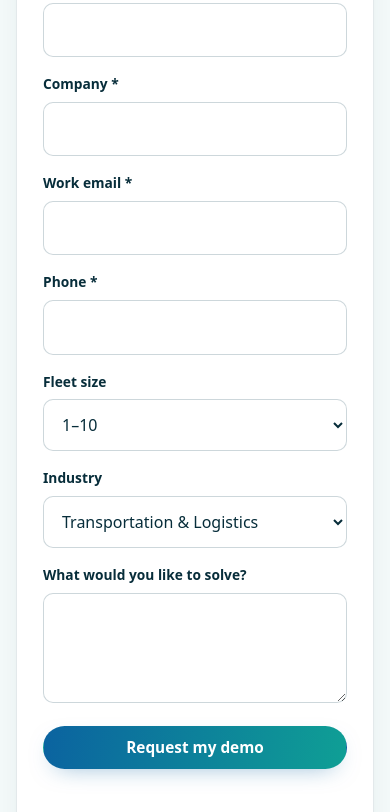
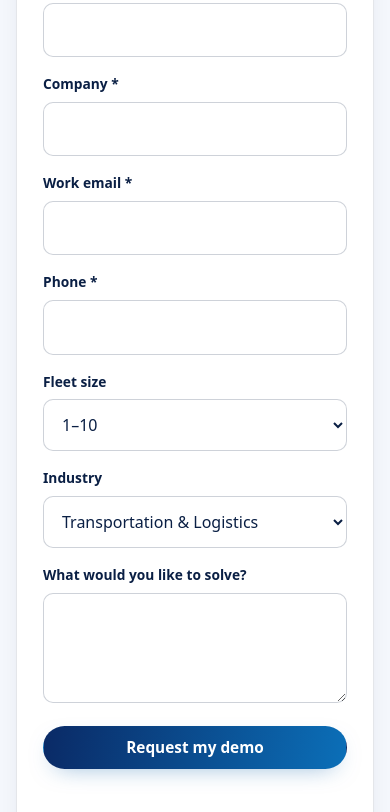
Before and after one commit to dkiran/a3trackwebsite, an Astro site: page /contact in a window 390 px wide. Shown: the part 630-1442 px from the top of the page. Built offline with nearby package versions, Linux system fonts and the light colour scheme; Astro itself is replaced by a stand-in of ours.

Commit message:
Switch colour scheme to navy, peacock blue and white
Drop the teal and green tones: navy for text and dark surfaces, peacock
blue for accents, white and light blue-grey for backgrounds. Logo, favicon
and social image regenerated to match.

Co-Authored-By: Claude Fable 5.2 <noreply@anthropic.com>
Claude-Session: https://claude.ai/code/session_01Pwk81Ws7sqgPyKJt9TYN3C

```diff
--- a/src/components/Logo.astro
+++ b/src/components/Logo.astro
@@ -1,5 +1,5 @@
 <svg viewBox="0 0 40 40" fill="none" aria-hidden="true">
-  <defs><linearGradient id="lg" x1="0" y1="0" x2="40" y2="40"><stop stop-color="#0b63a0"/><stop offset="1" stop-color="#12a89a"/></linearGradient></defs>
+  <defs><linearGradient id="lg" x1="0" y1="0" x2="40" y2="40"><stop stop-color="#0a2a66"/><stop offset="1" stop-color="#0b6fb8"/></linearGradient></defs>
   <rect width="40" height="40" rx="11" fill="url(#lg)"/>
   <path d="M20 8.5L30 30h-5.2l-1.7-4h-6.2l-1.7 4H10L20 8.5z" fill="#ffffff"/>
   <circle cx="20" cy="21" r="2.6" fill="url(#lg)"/>
--- a/src/pages/contact.astro
+++ b/src/pages/contact.astro
@@ -51,7 +51,7 @@ const schema = { '@context': 'https://schema.org', '@type': 'ContactPage', name:
 </Base>
 <style>
   .contacts li { display: flex; gap: 14px; align-items: flex-start; padding: 16px 0; border-bottom: 1px solid var(--line); }
-  .contacts .ico { flex: none; width: 42px; height: 42px; border-radius: 11px; display: grid; place-items: center; color: var(--teal); background: rgba(11, 99, 160, 0.14); }
+  .contacts .ico { flex: none; width: 42px; height: 42px; border-radius: 11px; display: grid; place-items: center; color: var(--teal); background: rgba(11, 94, 168, 0.14); }
   .contacts .ico :global(svg) { width: 20px; height: 20px; }
   .contacts strong { display: block; font-size: 0.85rem; color: var(--muted); font-weight: 500; }
   .contacts span, .contacts a { color: var(--text); }
--- a/src/pages/glossary.astro
+++ b/src/pages/glossary.astro
@@ -39,6 +39,6 @@ const schema = {
   .gl__l { font-size: 2.6rem; background: var(--grad); -webkit-background-clip: text; background-clip: text; color: transparent; margin: 0; }
   dl { margin: 0; } dd { margin: 0; color: var(--muted); }
   .gl__t { padding: 10px 0 18px; scroll-margin-top: 90px; } .gl__t h3 { margin-bottom: 6px; }
-  .gl__t:target { background: rgba(0, 131, 138, 0.07); border-radius: 12px; padding-inline: 14px; margin-inline: -14px; }
+  .gl__t:target { background: rgba(11, 94, 168, 0.07); border-radius: 12px; padding-inline: 14px; margin-inline: -14px; }
   @media (max-width: 560px) { .gl { grid-template-columns: 1fr; } }
 </style>
--- a/src/pages/index.astro
+++ b/src/pages/index.astro
@@ -215,8 +215,8 @@ const nums = [
   .nums strong { display: block; font: 700 clamp(2.4rem, 5vw, 3.4rem)/1 var(--display); background: var(--grad); -webkit-background-clip: text; background-clip: text; color: transparent; margin-bottom: 10px; }
   .nums div > span { color: var(--muted); font-size: 0.93rem; }
 
-  .aipanel { background: linear-gradient(180deg, #073a48, #052a35); border: 1px solid var(--line-strong); border-radius: var(--radius-lg); padding: clamp(18px, 3vw, 28px); box-shadow: 0 40px 90px -50px rgba(6, 59, 76, 0.8); }
-  .aipanel__q { margin-left: auto; width: fit-content; max-width: 90%; background: #0d5d70; padding: 12px 16px; border-radius: 16px 16px 4px 16px; font-size: 0.95rem; margin-bottom: 16px; }
+  .aipanel { background: linear-gradient(180deg, #0b2755, #071a3a); border: 1px solid var(--line-strong); border-radius: var(--radius-lg); padding: clamp(18px, 3vw, 28px); box-shadow: 0 40px 90px -50px rgba(10, 31, 68, 0.8); }
+  .aipanel__q { margin-left: auto; width: fit-content; max-width: 90%; background: #164a9a; padding: 12px 16px; border-radius: 16px 16px 4px 16px; font-size: 0.95rem; margin-bottom: 16px; }
   .aipanel__q span { display: block; font-size: 0.68rem; opacity: .7; text-transform: uppercase; letter-spacing: .1em; }
   .aipanel__a { background: rgba(255, 255, 255, 0.04); border: 1px solid var(--line); border-radius: 4px 16px 16px 16px; padding: 16px; }
   .aipanel__tag { font: 700 0.68rem/1 var(--font); letter-spacing: .1em; text-transform: uppercase; background: var(--grad); -webkit-background-clip: text; background-clip: text; color: transparent; }
--- a/src/pages/platform/index.astro
+++ b/src/pages/platform/index.astro
@@ -39,7 +39,7 @@ const layers = [
   <section class="section section--light">
     <div class="container">
       <div class="head center reveal"><span class="eyebrow">Solutions</span><h2>Modules that share one brain</h2><p class="lead">Turn on what you need. Everything works together from day one.</p></div>
-      <div class="chips reveal" style="justify-content:center">{solutions.map((s) => <a class="chip" style="color:var(--ink);border-color:#c4d9db;background:#fff" href={`/solutions/${s.slug}/`}><Icon name={s.icon} size={16} />{s.name}</a>)}</div>
+      <div class="chips reveal" style="justify-content:center">{solutions.map((s) => <a class="chip" style="color:var(--ink);border-color:#c5d3e6;background:#fff" href={`/solutions/${s.slug}/`}><Icon name={s.icon} size={16} />{s.name}</a>)}</div>
     </div>
   </section>
   <section class="section"><div class="container"><div class="head center reveal"><span class="eyebrow">FAQ</span><h2>Platform questions</h2></div><Faq items={faqs.slice(1)} /></div></section>
--- a/src/pages/pricing.astro
+++ b/src/pages/pricing.astro
@@ -40,7 +40,7 @@ const faqs = [
 <style>
   .plan { display: flex; flex-direction: column; }
   .plan .btn { margin-top: auto; }
-  .plan--hot { border-color: rgba(0, 131, 138, 0.6); box-shadow: 0 30px 70px -45px rgba(0, 131, 138, 0.5); }
+  .plan--hot { border-color: rgba(11, 94, 168, 0.6); box-shadow: 0 30px 70px -45px rgba(11, 94, 168, 0.5); }
   .plan__tag { position: absolute; top: -12px; right: 20px; font: 700 0.7rem/1 var(--font); letter-spacing: .08em; text-transform: uppercase; padding: 7px 12px; border-radius: 999px; background: var(--grad); color: #fff; }
   .plan__price { font: 700 1.7rem/1.2 var(--display); color: var(--text) !important; }
   .plan__price small { display: block; font: 400 0.85rem var(--font); color: var(--muted); }
--- a/src/styles/global.css
+++ b/src/styles/global.css
@@ -3,28 +3,28 @@
 
 :root {
   --bg: #ffffff;
-  --bg-2: #f3f9f9;
+  --bg-2: #f4f7fc;
   --surface: #ffffff;
-  --surface-2: #f3f9f9;
-  --line: rgba(6, 59, 76, 0.11);
-  --line-strong: rgba(6, 59, 76, 0.2);
-  --text: #072d3a;
-  --muted: #4a6570;
-  --blue: #0b63a0;
-  --blue-2: #0b63a0;
-  --teal: #00838a;
+  --surface-2: #f4f7fc;
+  --line: rgba(10, 31, 68, 0.11);
+  --line-strong: rgba(10, 31, 68, 0.2);
+  --text: #0a1f44;
+  --muted: #4c5b78;
+  --blue: #0a2a66;
+  --blue-2: #0b5ea8;
+  --teal: #0b5ea8;
   --amber: #c9962a;
   --ok: #1f9d6e;
-  --sky: #3b8fd0;
+  --sky: #3d8bef;
   --red: #d64550;
-  --grad: linear-gradient(100deg, #0b63a0 0%, #0f9f95 100%);
-  --ink: #072d3a;
-  --ink-muted: #4a6570;
-  --paper: #e9f4f5;
-  --paper-line: #cfe3e4;
+  --grad: linear-gradient(100deg, #0a2a66 0%, #0b6fb8 100%);
+  --ink: #0a1f44;
+  --ink-muted: #4c5b78;
+  --paper: #e9f0f9;
+  --paper-line: #cfdcee;
   --radius: 16px;
   --radius-lg: 24px;
-  --shadow: 0 24px 60px -28px rgba(6, 59, 76, 0.35);
+  --shadow: 0 24px 60px -28px rgba(10, 31, 68, 0.35);
   --font: 'Inter Variable', system-ui, -apple-system, 'Segoe UI', Roboto, sans-serif;
   --display: 'Space Grotesk Variable', 'Inter Variable', system-ui, sans-serif;
   --w: 1200px;
@@ -32,9 +32,9 @@
 
 /* Deep-peacock surfaces: re-scope the tokens so text and lines stay legible. */
 .viz, .aipanel, .cta, .footer {
-  --text: #eef8f8; --muted: #a5c4c9; --line: rgba(255, 255, 255, 0.1); --line-strong: rgba(255, 255, 255, 0.2);
-  --teal: #3fd6c6; --blue-2: #7fd0e6; --amber: #f0c463; --ok: #5fd3a0; --sky: #6fb8f0; --red: #ff7a85;
-  --grad: linear-gradient(100deg, #2c9be0 0%, #3fd6c6 100%);
+  --text: #f1f6ff; --muted: #a9bbd8; --line: rgba(255, 255, 255, 0.1); --line-strong: rgba(255, 255, 255, 0.2);
+  --teal: #6cc3ff; --blue-2: #8fd0ff; --amber: #f0c463; --ok: #5fd3a0; --sky: #6cc3ff; --red: #ff7a85;
+  --grad: linear-gradient(100deg, #2c8be0 0%, #6cc3ff 100%);
   color: var(--text);
 }
 
@@ -64,7 +64,7 @@ ul { margin: 0; padding: 0; list-style: none; }
 .section--light { background: var(--paper); color: var(--ink); }
 .section--light p, .section--light li { color: var(--ink-muted); }
 .section--light h2, .section--light h3 { color: var(--ink); }
-.section--light a:not(.btn) { color: #00727a; }
+.section--light a:not(.btn) { color: #0b5ea8; }
 .center { text-align: center; }
 .head { max-width: 760px; margin-bottom: clamp(32px, 5vw, 56px); }
 .head.center { margin-inline: auto; }
@@ -76,7 +76,7 @@ ul { margin: 0; padding: 0; list-style: none; }
   letter-spacing: 0.14em; text-transform: uppercase; color: var(--teal); margin-bottom: 18px;
 }
 .eyebrow::before { content: ''; width: 22px; height: 2px; background: var(--grad); border-radius: 2px; }
-.section--light .eyebrow { color: #00727a; }
+.section--light .eyebrow { color: #0b5ea8; }
 .grad-text { background: var(--grad); -webkit-background-clip: text; background-clip: text; color: transparent; }
 
 /* Buttons */
@@ -85,11 +85,11 @@ ul { margin: 0; padding: 0; list-style: none; }
   padding: 13px 22px; border-radius: 999px; font: 600 0.96rem/1 var(--font);
   border: 1px solid transparent; cursor: pointer; transition: transform .2s, box-shadow .2s, background .2s, border-color .2s; white-space: nowrap;
 }
-.btn--primary { background: var(--grad); color: #fff; box-shadow: 0 8px 24px -12px rgba(11, 99, 160, 0.55); }
-.btn--primary:hover { color: #fff; transform: translateY(-2px); box-shadow: 0 14px 30px -12px rgba(15, 159, 149, 0.55); }
+.btn--primary { background: var(--grad); color: #fff; box-shadow: 0 8px 24px -12px rgba(11, 94, 168, 0.55); }
+.btn--primary:hover { color: #fff; transform: translateY(-2px); box-shadow: 0 14px 30px -12px rgba(11, 111, 184, 0.55); }
 .btn--ghost { border-color: var(--line-strong); color: var(--text); background: rgba(255, 255, 255, 0.03); }
 .btn--ghost:hover { border-color: var(--teal); color: var(--text); }
-.section--light .btn--ghost { color: var(--ink); border-color: #c4d9db; background: #fff; }
+.section--light .btn--ghost { color: var(--ink); border-color: #c5d3e6; background: #fff; }
 .btn--sm { padding: 10px 16px; font-size: 0.88rem; }
 .btn-row { display: flex; flex-wrap: wrap; gap: 12px; }
 .center .btn-row { justify-content: center; }
@@ -113,8 +113,8 @@ ul { margin: 0; padding: 0; list-style: none; }
 .mega--wide { width: min(92vw, 640px); display: grid; grid-template-columns: 1fr 1fr; gap: 2px; }
 .nav__item:hover .mega, .nav__item:focus-within .mega { opacity: 1; visibility: visible; transform: translate(-50%, 0); }
 .mega a { display: flex; gap: 12px; align-items: flex-start; padding: 10px 12px; border-radius: 10px; color: var(--text); }
-.mega a:hover { background: rgba(0, 131, 138, 0.1); color: var(--text); }
-.mega a .ico { flex: none; width: 34px; height: 34px; border-radius: 9px; background: rgba(11, 99, 160, 0.14); display: grid; place-items: center; color: var(--teal); }
+.mega a:hover { background: rgba(11, 94, 168, 0.1); color: var(--text); }
+.mega a .ico { flex: none; width: 34px; height: 34px; border-radius: 9px; background: rgba(11, 94, 168, 0.14); display: grid; place-items: center; color: var(--teal); }
 .mega a .ico svg { width: 18px; height: 18px; }
 .mega strong { display: block; font-size: 0.93rem; font-weight: 600; line-height: 1.3; }
 .mega small { display: block; color: var(--muted); font-size: 0.8rem; line-height: 1.35; margin-top: 2px; }
@@ -140,22 +140,22 @@ ul { margin: 0; padding: 0; list-style: none; }
 .g3 { grid-template-columns: repeat(auto-fit, minmax(min(100%, 300px), 1fr)); }
 .g4 { grid-template-columns: repeat(auto-fit, minmax(min(100%, 230px), 1fr)); }
 .card {
-  position: relative; background: #fff; box-shadow: 0 12px 32px -26px rgba(6, 59, 76, 0.45);
+  position: relative; background: #fff; box-shadow: 0 12px 32px -26px rgba(10, 31, 68, 0.45);
   border: 1px solid var(--line); border-radius: var(--radius); padding: 26px; color: var(--text);
   transition: transform .25s, border-color .25s, box-shadow .25s; display: block; height: 100%;
 }
-a.card:hover { transform: translateY(-4px); border-color: rgba(0, 131, 138, 0.45); color: var(--text); box-shadow: 0 24px 50px -28px rgba(6, 59, 76, 0.4); }
+a.card:hover { transform: translateY(-4px); border-color: rgba(11, 94, 168, 0.45); color: var(--text); box-shadow: 0 24px 50px -28px rgba(10, 31, 68, 0.4); }
 .card p { color: var(--muted); margin: 0; font-size: 0.96rem; }
 .card h3 { margin-bottom: 8px; }
-.card .ico { width: 46px; height: 46px; border-radius: 12px; display: grid; place-items: center; margin-bottom: 18px; color: var(--teal); background: rgba(0, 131, 138, 0.1); border: 1px solid var(--line); }
+.card .ico { width: 46px; height: 46px; border-radius: 12px; display: grid; place-items: center; margin-bottom: 18px; color: var(--teal); background: rgba(11, 94, 168, 0.1); border: 1px solid var(--line); }
 .card .ico svg { width: 22px; height: 22px; }
 .card .more { display: inline-block; margin-top: 14px; font-weight: 600; font-size: 0.9rem; color: var(--blue-2); }
 .section--light .card { background: #fff; border-color: var(--paper-line); color: var(--ink); box-shadow: 0 10px 30px -22px rgba(22, 24, 29, 0.35); }
 .section--light .card p { color: var(--ink-muted); }
-.section--light .card .ico { color: #00727a; background: #e0f1f2; border-color: #c4e2e3; }
-.section--light a.card:hover { color: var(--ink); border-color: #00727a; }
+.section--light .card .ico { color: #0b5ea8; background: #e3eefb; border-color: #c5d9f0; }
+.section--light a.card:hover { color: var(--ink); border-color: #0b5ea8; }
 .num { font: 700 0.85rem/1 var(--display); color: var(--teal); width: 36px; height: 36px; border-radius: 50%; border: 1px solid var(--line-strong); display: grid; place-items: center; margin-bottom: 16px; }
-.section--light .num { color: #00727a; border-color: #c4d9db; }
+.section--light .num { color: #0b5ea8; border-color: #c5d3e6; }
 .chip { display: inline-flex; align-items: center; gap: 8px; padding: 8px 14px; border-radius: 999px; border: 1px solid var(--line-strong); color: var(--text); font-size: 0.9rem; font-weight: 500; background: rgba(255, 255, 255, 0.03); }
 .chip svg { width: 16px; height: 16px; color: var(--teal); }
 a.chip:hover { border-color: var(--teal); color: var(--text); }
@@ -165,17 +165,17 @@ a.chip:hover { border-color: var(--teal); color: var(--text); }
 .split { display: grid; grid-template-columns: repeat(auto-fit, minmax(min(100%, 440px), 1fr)); gap: clamp(32px, 6vw, 80px); align-items: center; }
 
 /* Answer box (AEO) */
-.answer { border: 1px solid var(--line-strong); border-left: 4px solid var(--teal); border-radius: var(--radius); padding: 28px clamp(20px, 4vw, 36px); background: rgba(0, 131, 138, 0.05); }
+.answer { border: 1px solid var(--line-strong); border-left: 4px solid var(--teal); border-radius: var(--radius); padding: 28px clamp(20px, 4vw, 36px); background: rgba(11, 94, 168, 0.05); }
 .answer h2 { font-size: clamp(1.3rem, 2.4vw, 1.7rem); margin-bottom: 12px; }
 .answer p { margin: 0; font-size: 1.08rem; color: var(--text); }
-.section--light .answer { background: #fff; border-color: var(--paper-line); border-left-color: #00727a; }
+.section--light .answer { background: #fff; border-color: var(--paper-line); border-left-color: #0b5ea8; }
 .section--light .answer p { color: var(--ink); }
 
 /* Page hero */
 .phero { position: relative; padding: clamp(56px, 8vw, 110px) 0 clamp(48px, 7vw, 90px); overflow: hidden; }
 .phero::before { content: ''; position: absolute; inset: 0; background:
-  radial-gradient(700px 380px at 85% -10%, rgba(11, 99, 160, 0.14), transparent 65%),
-  radial-gradient(600px 340px at 5% 110%, rgba(0, 131, 138, 0.08), transparent 65%); pointer-events: none; }
+  radial-gradient(700px 380px at 85% -10%, rgba(11, 94, 168, 0.14), transparent 65%),
+  radial-gradient(600px 340px at 5% 110%, rgba(11, 94, 168, 0.08), transparent 65%); pointer-events: none; }
 .phero::after { content: ''; position: absolute; inset: 0; background-image: linear-gradient(var(--line) 1px, transparent 1px), linear-gradient(90deg, var(--line) 1px, transparent 1px); background-size: 56px 56px; mask-image: radial-gradient(ellipse at 70% 0%, #000 0%, transparent 70%); -webkit-mask-image: radial-gradient(ellipse at 70% 0%, #000 0%, transparent 70%); opacity: .5; pointer-events: none; }
 .phero .container { position: relative; z-index: 1; }
 .phero h1 { max-width: 20ch; font-size: clamp(2.1rem, 4.6vw, 3.5rem); }
@@ -195,21 +195,21 @@ a.chip:hover { border-color: var(--teal); color: var(--text); }
 .faq details[open] summary::after { transform: translateY(-50%) rotate(45deg); }
 .faq .faq__a { padding: 0 0 22px; color: var(--muted); max-width: 72ch; }
 .section--light .faq .faq__a { color: var(--ink-muted); }
-.section--light .faq summary::after { color: #00727a; }
+.section--light .faq summary::after { color: #0b5ea8; }
 
 /* CTA band */
-.cta { position: relative; border-radius: var(--radius-lg); padding: clamp(36px, 6vw, 72px); overflow: hidden; background: linear-gradient(120deg, #073f5c 0%, #0a6f70 100%); border: 1px solid var(--line-strong); text-align: center; }
-.cta::before { content: ''; position: absolute; inset: 0; background: radial-gradient(500px 240px at 50% 0%, rgba(0, 131, 138, 0.14), transparent 70%); }
+.cta { position: relative; border-radius: var(--radius-lg); padding: clamp(36px, 6vw, 72px); overflow: hidden; background: linear-gradient(120deg, #0a2a66 0%, #0b5ea8 100%); border: 1px solid var(--line-strong); text-align: center; }
+.cta::before { content: ''; position: absolute; inset: 0; background: radial-gradient(500px 240px at 50% 0%, rgba(11, 94, 168, 0.14), transparent 70%); }
 .cta > * { position: relative; }
 .cta h2 { max-width: 20ch; margin-inline: auto; }
-.cta p { color: #d3ecec; max-width: 56ch; margin: 0 auto 26px; }
+.cta p { color: #d5e3f7; max-width: 56ch; margin: 0 auto 26px; }
 
 /* Footer */
-.footer { border-top: 1px solid var(--line); background: #04242e; padding: 64px 0 28px; font-size: 0.92rem; }
+.footer { border-top: 1px solid var(--line); background: #061633; padding: 64px 0 28px; font-size: 0.92rem; }
 .footer__grid { display: grid; grid-template-columns: 1.4fr repeat(4, 1fr); gap: 36px; }
 .footer h2 { font: 600 0.8rem/1 var(--font); letter-spacing: 0.12em; text-transform: uppercase; color: var(--muted); margin-bottom: 16px; }
 .footer li { margin-bottom: 9px; }
-.footer a { color: #cfe6e8; }
+.footer a { color: #cfdcf0; }
 .footer a:hover { color: var(--teal); }
 .footer p, .footer address { color: var(--muted); font-style: normal; }
 .footer__bottom { display: flex; flex-wrap: wrap; gap: 12px 24px; justify-content: space-between; border-top: 1px solid var(--line); margin-top: 44px; padding-top: 22px; color: var(--muted); font-size: 0.85rem; }
@@ -221,17 +221,17 @@ a.chip:hover { border-color: var(--teal); color: var(--text); }
 .prose { max-width: 740px; margin-inline: auto; font-size: 1.07rem; }
 .prose h2 { font-size: clamp(1.45rem, 2.6vw, 1.9rem); margin-top: 1.9em; }
 .prose h3 { font-size: 1.22rem; margin-top: 1.6em; }
-.prose p, .prose li { color: #2f4b55; }
+.prose p, .prose li { color: #33435e; }
 .prose ul, .prose ol { padding-left: 1.3em; margin: 0 0 1.2em; }
 .prose ul { list-style: disc; } .prose ol { list-style: decimal; }
 .prose li { margin-bottom: .5em; }
 .prose strong { color: var(--text); }
-.prose blockquote { margin: 1.5em 0; padding: 18px 24px; border-left: 4px solid var(--teal); background: rgba(0, 131, 138, 0.06); border-radius: 0 12px 12px 0; }
+.prose blockquote { margin: 1.5em 0; padding: 18px 24px; border-left: 4px solid var(--teal); background: rgba(11, 94, 168, 0.06); border-radius: 0 12px 12px 0; }
 .prose blockquote p { margin: 0; color: var(--text); }
 .prose table { width: 100%; border-collapse: collapse; margin: 1.5em 0; font-size: 0.95rem; display: block; overflow-x: auto; }
 .prose th, .prose td { text-align: left; padding: 12px 14px; border-bottom: 1px solid var(--line); }
 .prose th { color: var(--text); font-weight: 600; background: var(--surface); }
-.prose td { color: #2f4b55; }
+.prose td { color: #33435e; }
 .prose a { text-decoration: underline; text-underline-offset: 3px; }
 
 /* Forms */
@@ -240,7 +240,7 @@ a.chip:hover { border-color: var(--teal); color: var(--text); }
 @media (max-width: 600px) { .form .row { grid-template-columns: 1fr; } }
 .field label { display: block; font-size: 0.86rem; font-weight: 600; margin-bottom: 6px; color: var(--text); }
 .field input, .field select, .field textarea { width: 100%; padding: 13px 14px; border-radius: 10px; border: 1px solid var(--line-strong); background: #fff; color: var(--text); font: inherit; }
-.field input:focus, .field select:focus, .field textarea:focus { outline: none; border-color: var(--teal); box-shadow: 0 0 0 3px rgba(0, 131, 138, 0.18); }
+.field input:focus, .field select:focus, .field textarea:focus { outline: none; border-color: var(--teal); box-shadow: 0 0 0 3px rgba(11, 94, 168, 0.18); }
 .field textarea { min-height: 110px; resize: vertical; }
 .hp { position: absolute; left: -9999px; width: 1px; height: 1px; overflow: hidden; }
 .form__note { font-size: 0.82rem; color: var(--muted); }
```
Also changed, not shown: src/components/Hero.astro (+24 -24 lines), public/apple-touch-icon.png, public/favicon.svg, public/logo.png, public/og-image.png.
